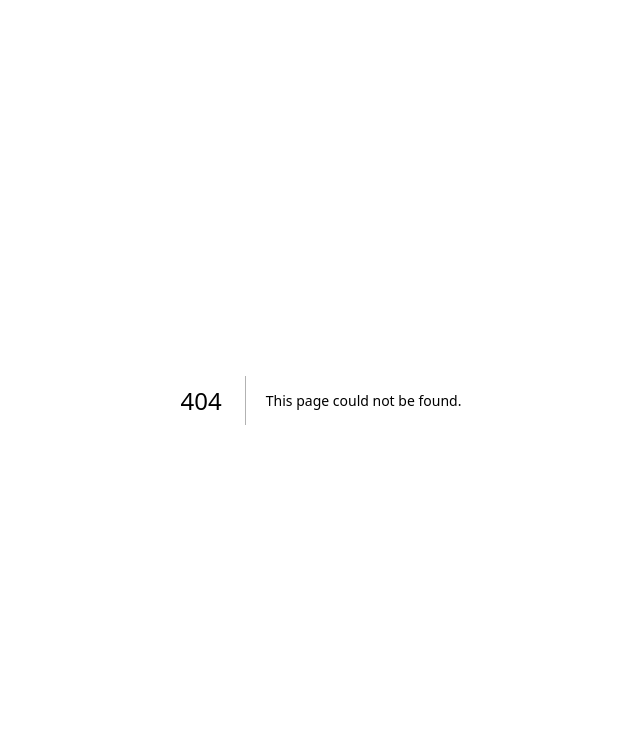
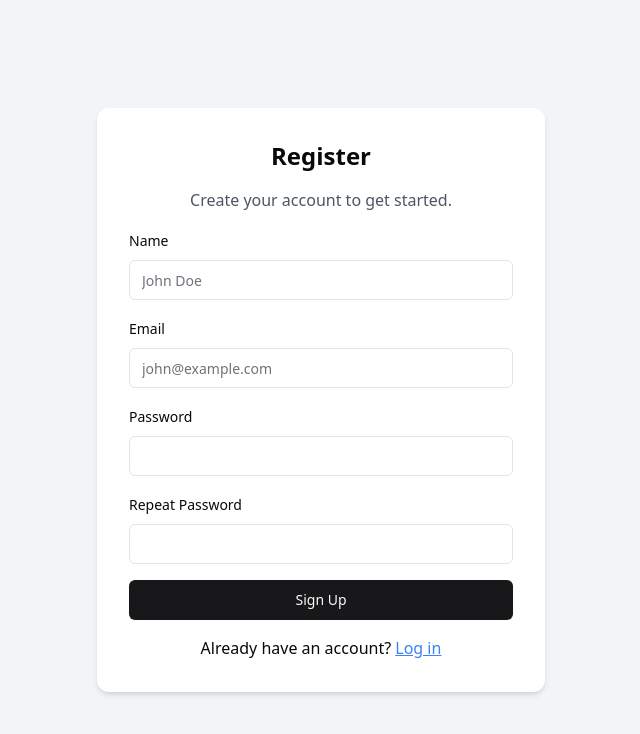
Before and after one commit to Koji-Kukac-Hackathon/frontend, a Next.js app: page /register in a window 1280 px wide. Before the commit this address had no page. Shown: the top 734 px of the page, without its empty margins (319-959 px from the left). Built offline with nearby package versions, Linux system fonts and the light colour scheme.

Commit message:
Login and register no functinality

```diff
--- /dev/null
+++ b/src/app/(auth)/login/page.tsx
@@ -0,0 +1,55 @@
+import Link from 'next/link'
+
+import { Button } from '@/components/ui/button'
+import { Input } from '@/components/ui/input'
+import { Label } from '@/components/ui/label'
+
+export default function Login() {
+  return (
+    <div className="w-full h-full lg:grid lg:min-h-[600px] lg:grid-cols-2 ">
+      <div className="hidden bg-zinc-100 lg:block dark:bg-zinc-800">
+        <img
+          alt="Car Logo"
+          className="h-full w-full object-cover"
+          height="512"
+          src="/placeholder.svg"
+          style={{
+            aspectRatio: '512/512',
+            objectFit: 'cover',
+          }}
+          width="512"
+        />
+      </div>
+      <div className="flex h-full items-center justify-center py-12">
+        <div className="mx-auto w-[350px]">
+          <div className="space-y-2 text-center">
+            <h1 className="text-3xl font-bold">Login</h1>
+            <p className="text-zinc-500 dark:text-zinc-400">Enter your email and password to login</p>
+          </div>
+          <div className="space-y-4">
+            <div className="space-y-2">
+              <Label htmlFor="email">Email</Label>
+              <Input id="email" placeholder="me@example.com" required type="email" />
+            </div>
+            <div className="space-y-2">
+              <Label htmlFor="password">Password</Label>
+              <Input id="password" placeholder="Pa$$word123" required type="password" />
+            </div>
+            <Button className="w-full" type="submit">
+              Login
+            </Button>
+          </div>
+          <div className="mt-4 text-center text-sm">
+            Don't have an account?{' '}
+            <Link
+              className="underline  text-blue-500 hover:text-blue-700 dark:text-blue-400 dark:hover:text-blue-300"
+              href="/register"
+            >
+              Sign up
+            </Link>
+          </div>
+        </div>
+      </div>
+    </div>
+  )
+}
--- /dev/null
+++ b/src/app/(auth)/register/page.tsx
@@ -0,0 +1,46 @@
+import Link from 'next/link'
+
+import { Button } from '@/components/ui/button'
+import { Input } from '@/components/ui/input'
+import { Label } from '@/components/ui/label'
+
+export default function Register() {
+  return (
+    <div className="flex flex-col items-center justify-center min-h-screen bg-gray-100 dark:bg-gray-900">
+      <div className="w-full max-w-md p-8 space-y-4 bg-white rounded-xl shadow-md dark:bg-gray-800">
+        <h2 className="text-2xl font-bold text-center">Register</h2>
+        <p className="text-center text-gray-600 dark:text-gray-400">Create your account to get started.</p>
+        <form className="space-y-4">
+          <div className="space-y-2">
+            <Label htmlFor="name">Name</Label>
+            <Input id="name" placeholder="John Doe" required />
+          </div>
+          <div className="space-y-2">
+            <Label htmlFor="email">Email</Label>
+            <Input id="email" placeholder="john@example.com" required type="email" />
+          </div>
+          <div className="space-y-2">
+            <Label htmlFor="password">Password</Label>
+            <Input id="password" required type="password" />
+          </div>
+          <div className="space-y-2">
+            <Label htmlFor="repeat-password">Repeat Password</Label>
+            <Input id="repeat-password" required type="password" />
+          </div>
+          <Button className="w-full" type="submit">
+            Sign Up
+          </Button>
+        </form>
+        <p className="text-center">
+          Already have an account?{' '}
+          <Link
+            className="underline text-blue-500 hover:text-blue-700 dark:text-blue-400 dark:hover:text-blue-300"
+            href="/login"
+          >
+            Log in
+          </Link>
+        </p>
+      </div>
+    </div>
+  )
+}
--- a/src/app/globals.css
+++ b/src/app/globals.css
@@ -1,6 +1,16 @@
 @tailwind base;
 @tailwind components;
 @tailwind utilities;
+
+* {
+  box-sizing: border-box;
+  margin: 0;
+  padding: 0;
+}
+body {
+  width: 100vw;
+  height: 100vh;
+}
 
 @layer base {
   :root {
```
